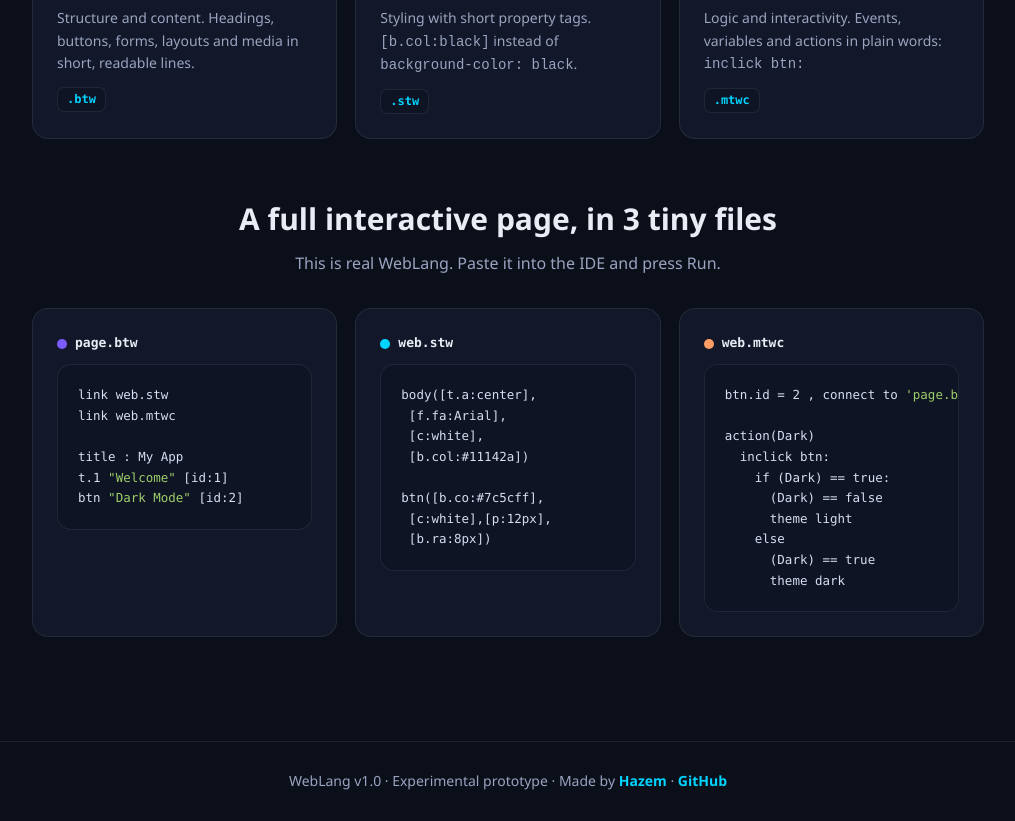
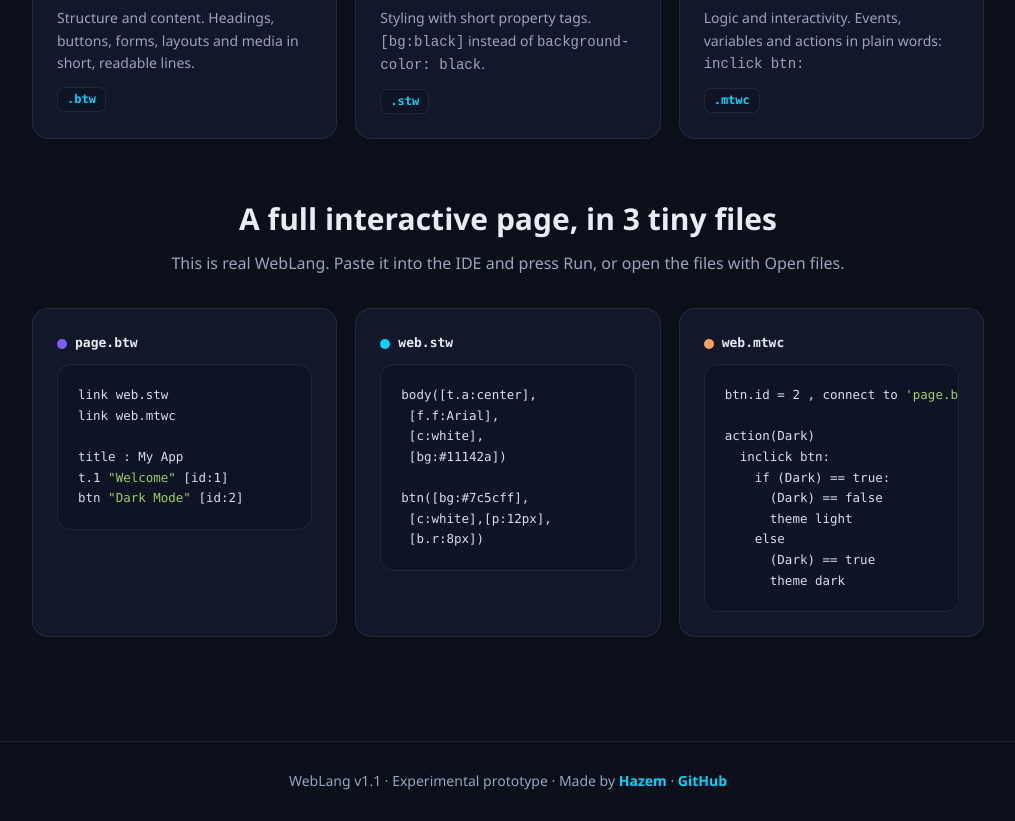
Before and after one commit to HazemYT55/The-WebLang, a plain HTML site: page index.html in a window 1280 px wide. Shown: the part 744-1565 px from the top of the page, without its empty margins (132-1147 px from the left). Drawn offline with Linux system fonts and the light colour scheme.

Commit message:
Home: update footer to v1.1 and STW examples

```diff
--- a/index.html
+++ b/index.html
@@ -86,7 +86,7 @@
     <div class="card">
       <h3>🎨 STW</h3>
       <div class="rep">replaces CSS</div>
-      <p>Styling with short property tags. <code style="font-family:monospace">[b.col:black]</code> instead of <code style="font-family:monospace">background-color: black</code>.</p>
+      <p>Styling with short property tags. <code style="font-family:monospace">[bg:black]</code> instead of <code style="font-family:monospace">background-color: black</code>.</p>
       <span class="tag">.stw</span>
     </div>
     <div class="card">
@@ -98,7 +98,7 @@
   </div>
 
   <h2>A full interactive page, in 3 tiny files</h2>
-  <p class="h2sub">This is real WebLang. Paste it into the IDE and press Run.</p>
+  <p class="h2sub">This is real WebLang. Paste it into the IDE and press Run, or open the files with Open files.</p>
   <div class="files3">
     <div class="card">
       <div class="fhead"><span class="dot" style="background:#7c5cff"></span>page.btw</div>
@@ -112,13 +112,13 @@ btn <span class="st">"Dark Mode"</span> [id:2]</pre>
     <div class="card">
       <div class="fhead"><span class="dot" style="background:#00d4ff"></span>web.stw</div>
       <pre>body([t.a:center],
- [f.fa:Arial],
+ [f.f:Arial],
  [c:white],
- [b.col:#11142a])
+ [bg:#11142a])
 
-btn([b.co:#7c5cff],
+btn([bg:#7c5cff],
  [c:white],[p:12px],
- [b.ra:8px])</pre>
+ [b.r:8px])</pre>
     </div>
     <div class="card">
       <div class="fhead"><span class="dot" style="background:#ff9e64"></span>web.mtwc</div>
@@ -137,7 +137,7 @@ action(Dark)
 </div>
 
 <footer>
-  WebLang v1.0 · Experimental prototype · Made by <a href="Creator.html">Hazem</a> ·
+  WebLang v1.1 · Experimental prototype · Made by <a href="Creator.html">Hazem</a> ·
   <a href="https://github.com/HazemYT55/The-WebLang">GitHub</a>
 </footer>
 </body>
```
